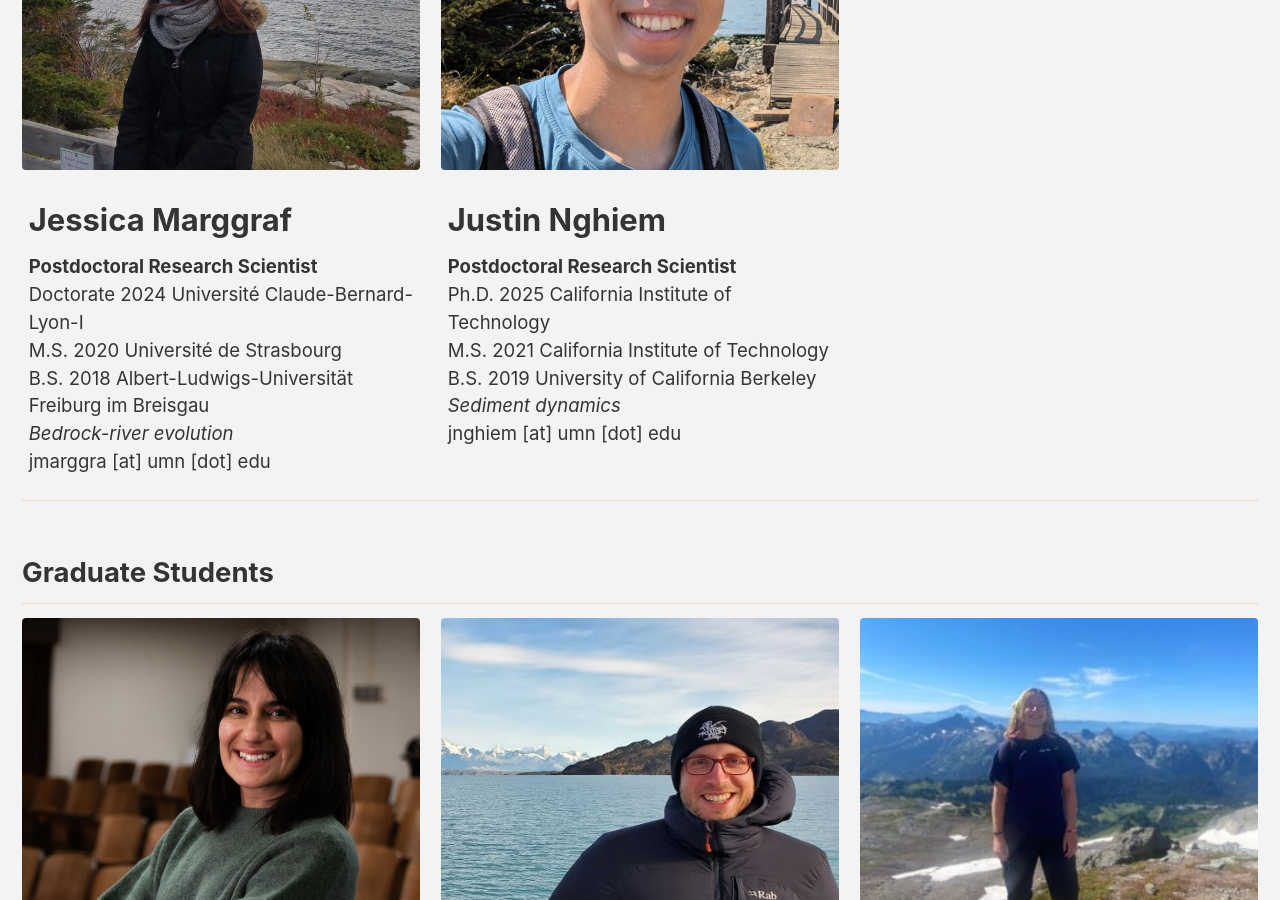
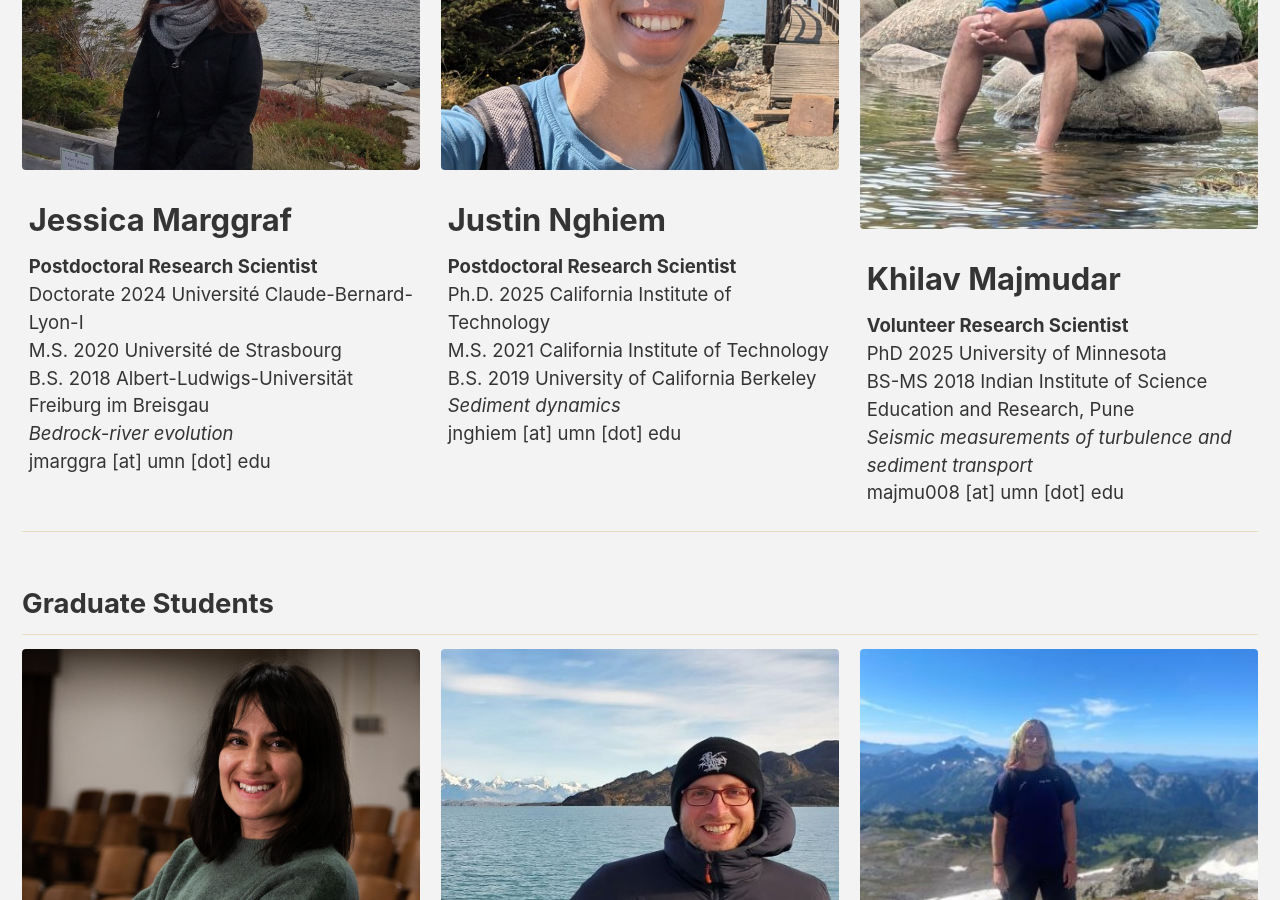
Before and after one commit to MNiMORPH/MNiMORPH.github.io, a Jekyll site: the page built from _pages/people.md, in a window 1280 px wide and 900 px high, scrolled down 2668 px. Built offline with Jekyll 4.4.1, drawn with Linux system fonts in a browser that asks for light colours; cached includes are drawn as plain includes; nearby versions of some CDN libraries.

Commit message:
Add Khilav Majmudar.

```diff
--- a/_pages/people.md
+++ b/_pages/people.md
@@ -69,6 +69,19 @@ researchers:
               B.S. 2019 University of California Berkeley<br/>
               *Sediment dynamics*<br/>
               jnghiem [at] umn [dot] edu
+              "
+    #url: ""
+    #btn_label: "Homepage"
+    #btn_class: "btn--inverse"
+
+  - image_path: /assets/images/headshots/km_480x480.jpg
+    alt: "Khilav Majmudar"
+    title: Khilav Majmudar
+    excerpt: "**Volunteer Research Scientist**<br/>
+              PhD 2025 University of Minnesota<br/>
+              BS-MS 2018 Indian Institute of Science Education and Research, Pune<br/>
+              *Seismic measurements of turbulence and sediment transport*<br/>
+              majmu008 [at] umn [dot] edu
               "
     #url: ""
     #btn_label: "Homepage"
```
Also changed, not shown: assets/images/headshots/km_480x480.jpg (added).
